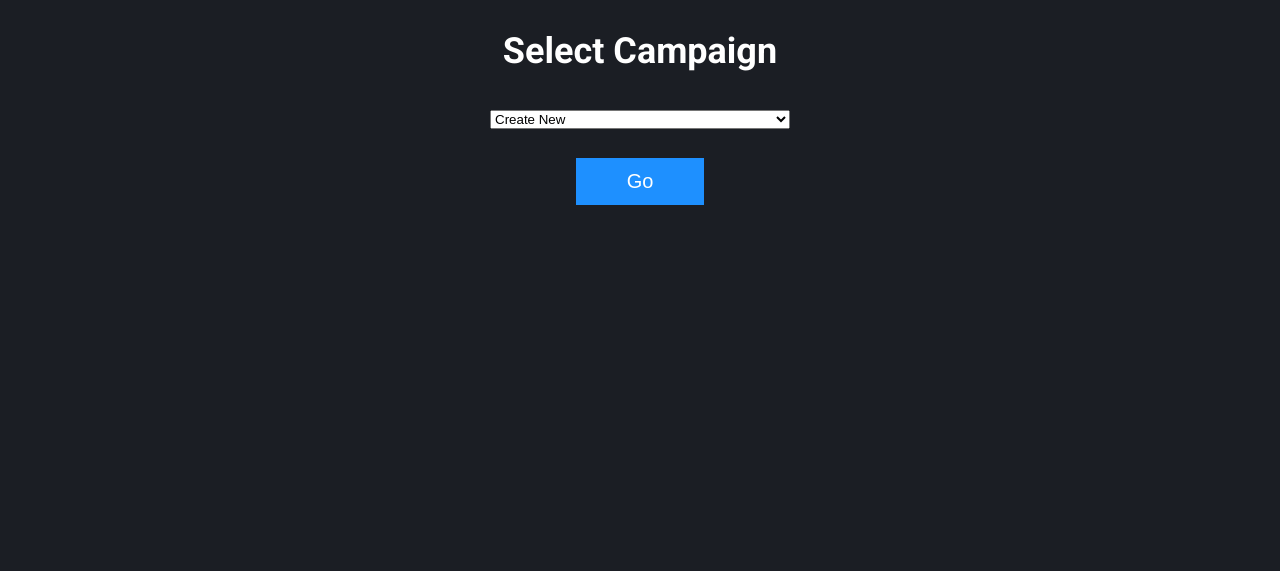
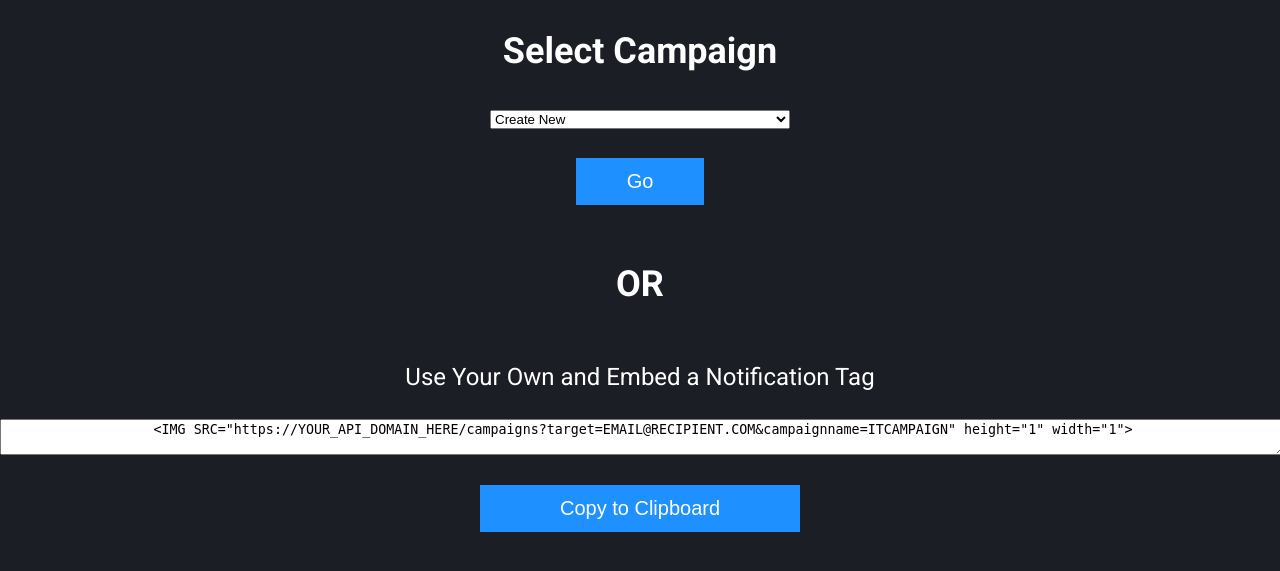
Before and after one commit to starling021/Phishing-API, a PHP site: page /campaigns/ in a window 1280 px wide. Shown: the top 571 px of the page. Run offline with PHP 8.4, Linux system fonts and the light colour scheme; data that the repository does not hold is empty; some libraries are stand-ins or nearby versions.

Commit message:
Update index.php

```diff
--- a/campaigns/index.php
+++ b/campaigns/index.php
@@ -1,13 +1,7 @@
 <!DOCTYPE html>
 <html>
 <head>
-<script src="https://cloud.tinymce.com/stable/tinymce.min.js?apiKey=of5ifxe3ls8fdxa89e2ja3o4h2e0de9fp38rxhwpttatu8xq"></script>
-<script>
-tinymce.init({
-    selector: 'textarea',
-    visual : false
-});
-</script>
+
 <link rel="stylesheet" href="../main.css">
 <script src="https://ajax.googleapis.com/ajax/libs/jquery/3.3.1/jquery.min.js"></script>
 </head>
@@ -608,12 +602,28 @@ if($row1['Variable10Name'] != ""){echo "<TR><TD>Variable ".$x.": </TD><TD><input
 
 </TABLE>
 
+<script src="https://cloud.tinymce.com/stable/tinymce.min.js?apiKey=of5ifxe3ls8fdxa89e2ja3o4h2e0de9fp38rxhwpttatu8xq"></script>
+<script>
+tinymce.init({
+    selector: 'textarea',
+    visual : false
+});
+</script>
+
 <?php
 
 echo "<br><input name=\"ReplaceVariables\" class=\"btn\" type=\"button\" value=\"Update Variables\" onclick=\"Replacevariables()\" /><br><br><textarea rows=\"20\" cols=\"80\" name=\"content\" id=\"contentbox\">".base64_decode($row1['Markup'])."</textarea>";
     }
 
 } else { ?>
+
+<script src="https://cloud.tinymce.com/stable/tinymce.min.js?apiKey=of5ifxe3ls8fdxa89e2ja3o4h2e0de9fp38rxhwpttatu8xq"></script>
+<script>
+tinymce.init({
+    selector: 'textarea',
+    visual : false
+});
+</script>
 
 </FONT><textarea rows="20" cols="80" name="content" id="contentbox">Create a new email template here!</textarea>
 
@@ -683,6 +693,35 @@ echo "<option value=\"".$row1["CampaignName"]."\">".$row1["CampaignName"]."</opt
 <button class="btn" style="width:10%" type="submit">Go</button>
 </FORM>
 
+<BR>
+<FONT COLOR="#FFFFFF"><H2>OR</H2><br>Use Your Own and Embed a Notification Tag</FONT><BR><BR>
+<textarea style="text-align:center" class="js-emaillink"><IMG SRC="<?php echo $APIDomain; ?>/campaigns?target=EMAIL@RECIPIENT.COM&campaignname=ITCAMPAIGN" height="1" width="1"></textarea>
+<p><button class="js-emailcopybtn btn" style="width:25%">Copy to Clipboard</button></p>
+
+<script>
+var copyEmailBtn = document.querySelector('.js-emailcopybtn');
+copyEmailBtn.addEventListener('click', function(event) {
+  // Select the email link anchor text
+  var emailLink = document.querySelector('.js-emaillink');
+  var range = document.createRange();
+  range.selectNode(emailLink);
+  window.getSelection().addRange(range);
+
+  try {
+    // Now that we've selected the anchor text, execute the copy command
+    var successful = document.execCommand('copy');
+    var msg = successful ? 'successful' : 'unsuccessful';
+    console.log('Copy email command was ' + msg);
+  } catch(err) {
+    console.log('Oops, unable to copy');
+  }
+
+  // Remove the selections - NOTE: Should use
+  // removeRange(range) when it is supported
+  window.getSelection().removeAllRanges();
+});
+</script>
+
 <?php }} ?>
 
 
```
